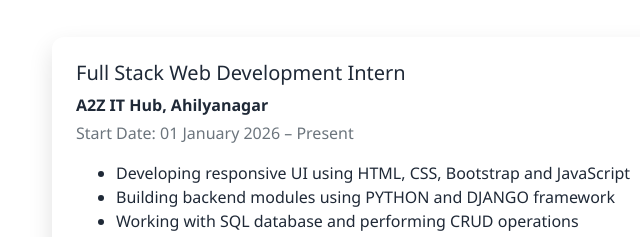
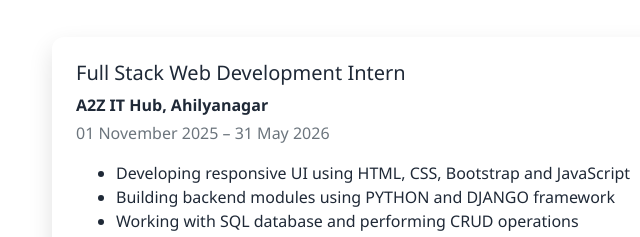
Before and after one commit to santoshgondkar123/santosh-portfolio, a plain HTML site: page index.html in a window 1280 px wide. Shown: the part 1760-1997 px from the top of the page, 33-673 px from the left. Drawn offline with nearby package versions, Linux system fonts and the light colour scheme.

Commit message:
Modify internship experience section in index.html
Updated internship experience details including dates.

```diff
--- a/index.html
+++ b/index.html
@@ -92,10 +92,11 @@
   <div class="container">
     <h2 class="section-title">Internship Experience</h2>
 
-    <div class="card experience-card p-4">
-      <h5>Full Stack Web Development Intern</h5>
-      <p class="mb-1"><strong>A2Z IT Hub, Ahilyanagar</strong></p>
-      <p class="text-muted">Start Date: 01 January 2026 – Present</p>
+ <div class="card experience-card p-4">
+    <h5>Full Stack Web Development Intern</h5>
+    <p class="mb-1"><strong>A2Z IT Hub, Ahilyanagar</strong></p>
+    <p class="text-muted">01 November 2025 – 31 May 2026</p>
+
 
       <ul>
         <li>Developing responsive UI using HTML, CSS, Bootstrap and JavaScript</li>
```
